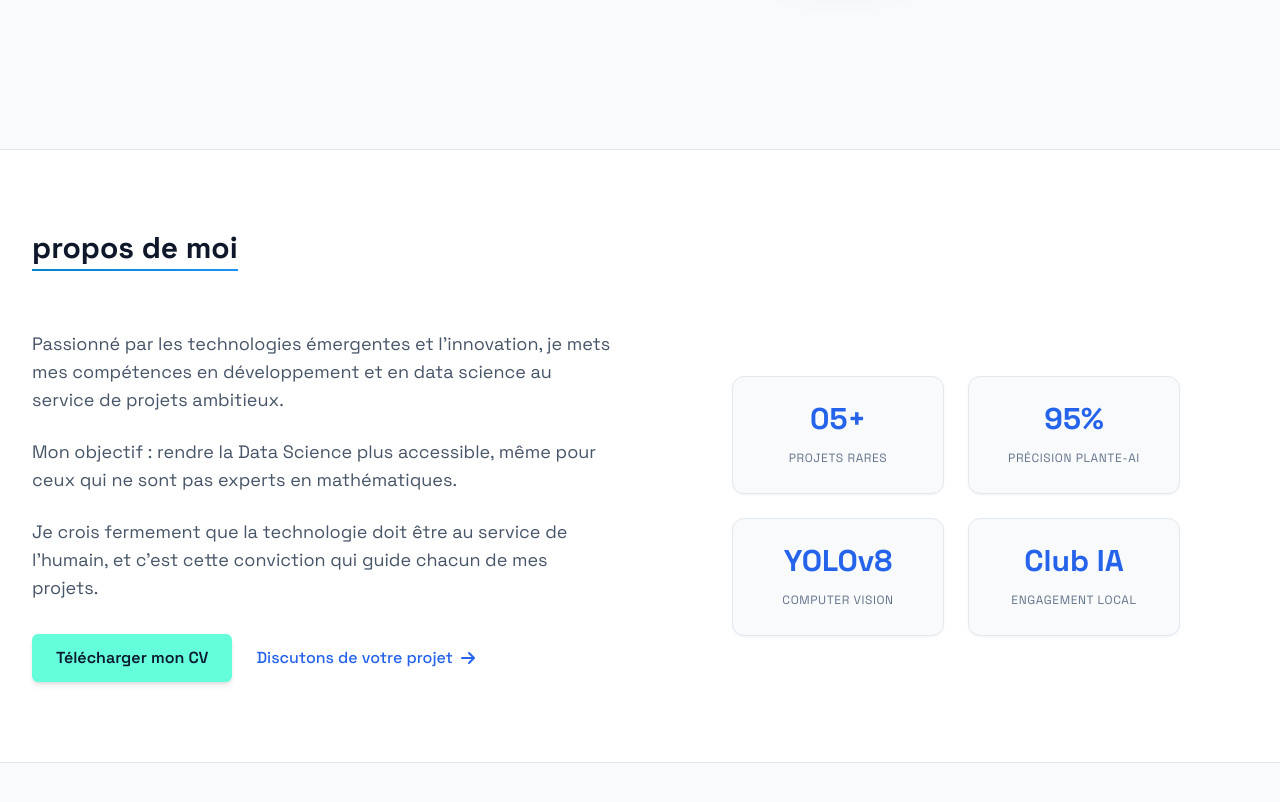
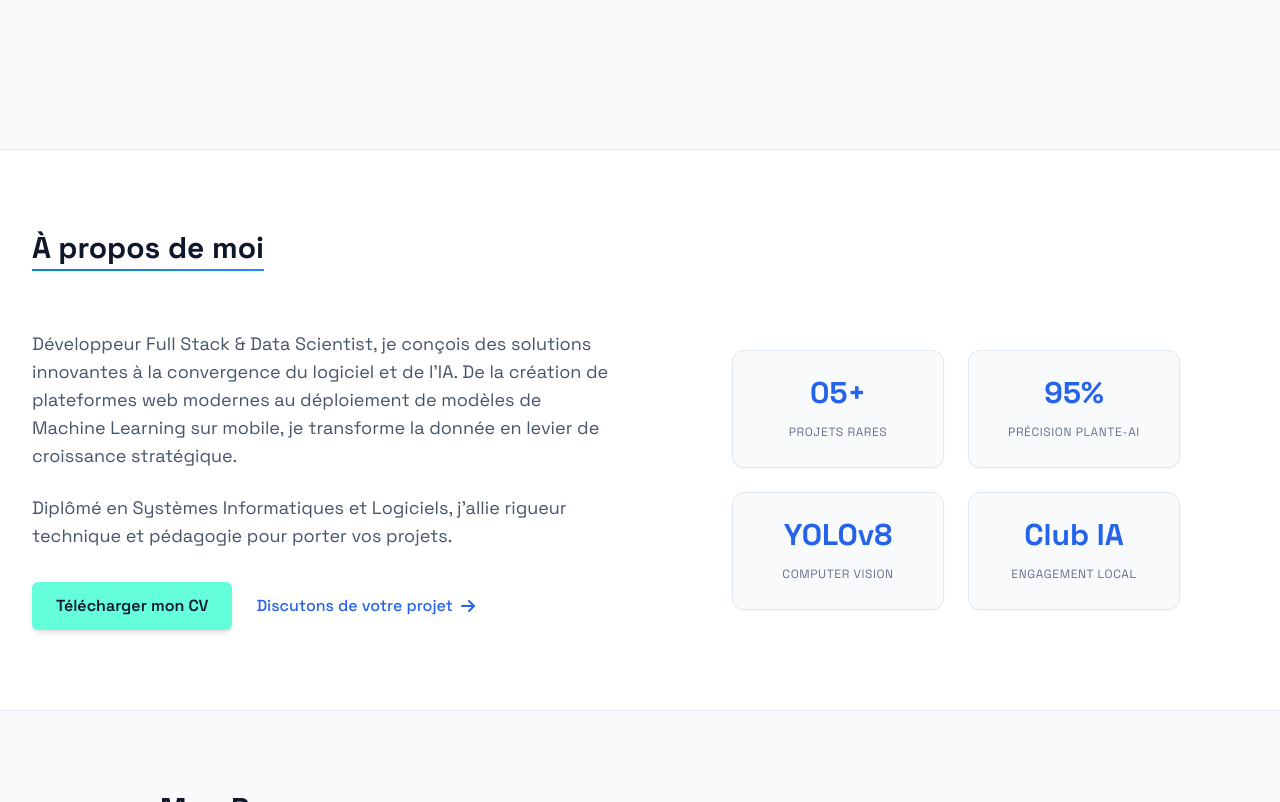
Before and after one commit to WarisseCode/portfolio-warisse, a website: page index.html in a window 1280 px wide. Shown: the part 651-1453 px from the top of the page. Drawn offline with nearby package versions, Linux system fonts and the light colour scheme.

Commit message:
style: mise à jour du texte à propos

```diff
--- a/index.html
+++ b/index.html
@@ -452,12 +452,11 @@
     <!-- About Section -->
     <section id="about" class="py-20 bg-white dark:bg-secondary border-t border-slate-200 dark:border-white/10 text-slate-900 dark:text-light transition-colors duration-300">
         <div class="max-w-7xl mx-auto px-4 sm:px-6 lg:px-8">
-            <h2 class="section-title text-3xl font-bold mb-16 text-center text-slate-900 dark:text-light fade-in"> propos de moi</h2>
+            <h2 class="section-title text-3xl font-bold mb-16 text-center text-slate-900 dark:text-light fade-in">À propos de moi</h2>
             <div class="flex flex-col md:flex-row items-center gap-12">
                 <div class="md:w-1/2 fade-in" style="animation-delay: 0.2s;">
-                    <p class="text-lg mb-6 text-slate-600 dark:text-light/80">Passionné par les technologies émergentes et l'innovation, je mets mes compétences en développement et en data science au service de projets ambitieux.</p>
-                    <p class="text-lg mb-6 text-slate-600 dark:text-light/80">Mon objectif : rendre la Data Science plus accessible, même pour ceux qui ne sont pas experts en mathématiques.</p>
-                    <p class="text-lg mb-8 text-slate-600 dark:text-light/80">Je crois fermement que la technologie doit être au service de l'humain, et c'est cette conviction qui guide chacun de mes projets.</p>
+                    <p class="text-lg mb-6 text-slate-600 dark:text-light/80">Développeur Full Stack & Data Scientist, je conçois des solutions innovantes à la convergence du logiciel et de l'IA. De la création de plateformes web modernes au déploiement de modèles de Machine Learning sur mobile, je transforme la donnée en levier de croissance stratégique.</p>
+                    <p class="text-lg mb-8 text-slate-600 dark:text-light/80">Diplômé en Systèmes Informatiques et Logiciels, j’allie rigueur technique et pédagogie pour porter vos projets.</p>
 
                     <div class="flex flex-wrap gap-6 items-center">
                         <a href="documents/CV_Warisse_OTCHADE.pdf" download class="bg-primary text-dark px-6 py-3 rounded-md font-semibold hover:bg-opacity-90 shadow-md transition duration-300">
```
